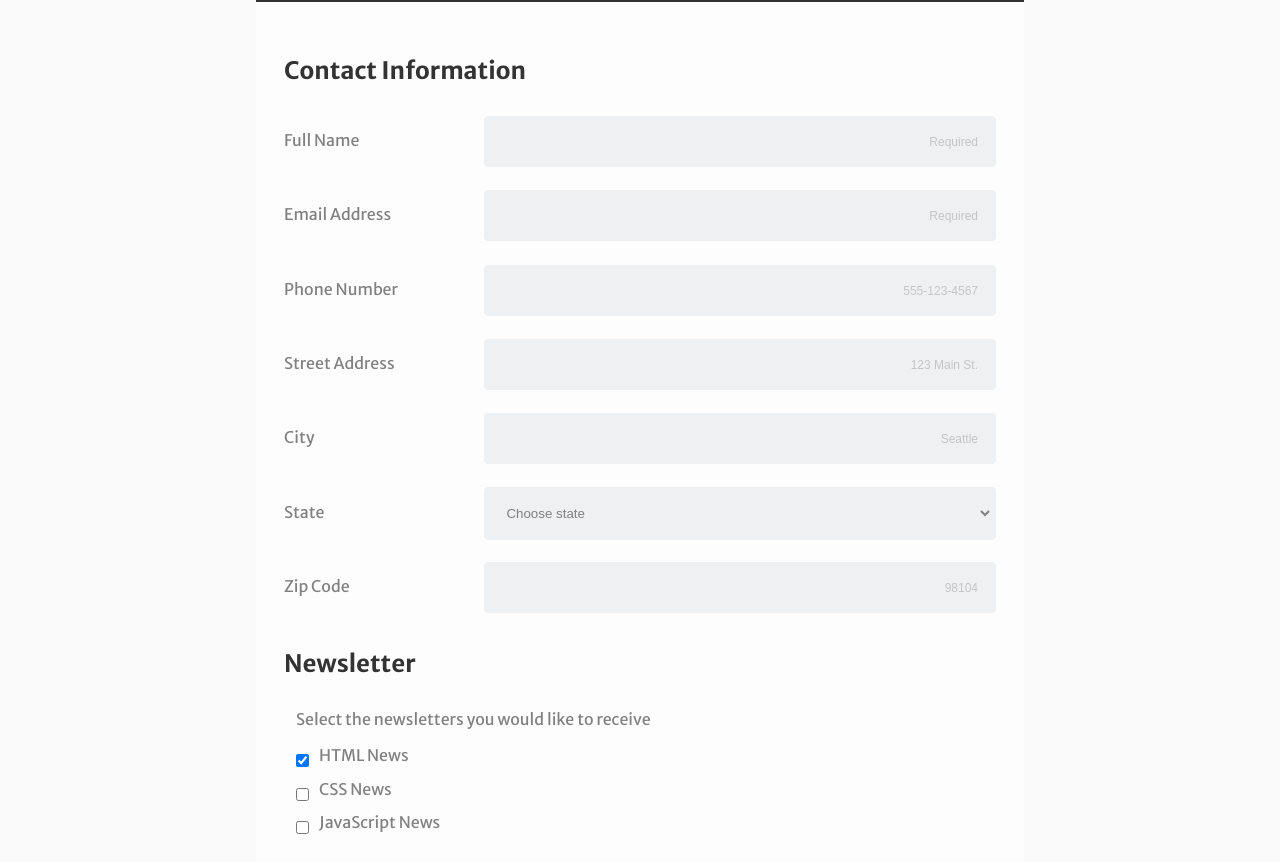
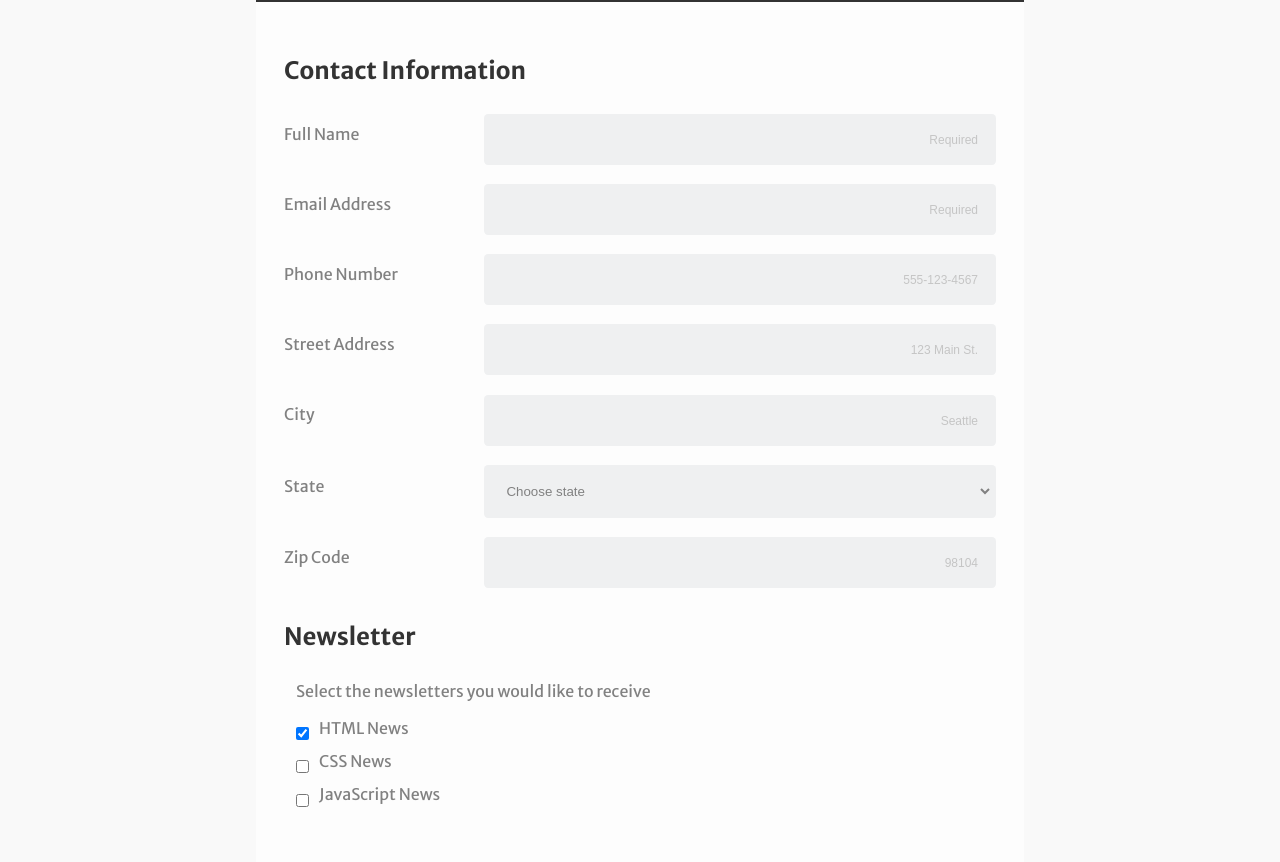
Before and after one commit to AbdiqafarHashi/Techdegree-project-3-, a plain HTML site: page Techdegree-project-3-/Index.html in a window 1280 px wide. Shown: the part 234-1096 px from the top of the page. Drawn offline with Linux system fonts and the light colour scheme.

Commit message:
corrections
just corrected the faults.

```diff
--- a/Techdegree-project-3-/Index.html
+++ b/Techdegree-project-3-/Index.html
@@ -3,7 +3,7 @@
     <head>
         <meta charset="utf-8">
         <meta http-equiv="X-UA-Compatible" content="IE=edge">
-        <title></title>
+        <title>The Code Review</title>
         <meta name="description" content="">
         <meta name="viewport" content="width=device-width, initial-scale=1">
         <link href="https://fonts.googleapis.com/css?family=Merriweather+Sans:400,400i,700" rel="stylesheet">
@@ -25,39 +25,27 @@
                     <fieldset>
                             <legend>Contact Information</legend>
                             <div>
-                              <label for="name">
-                                <span>Full Name</span>
-                              </label>
+                              <label for="name">Full Name</label>
                               <input type="text" id="name" name="user_name" placeholder="Required" required>
                             </div>
                             <div>
-                              <label for="email">
-                                <span>Email Address</span>
-                              </label>
+                              <label for="email">Email Address</label>
                               <input type="email" id="email" name="user_email" placeholder="Required" required>
                             </div>
                             <div>
-                              <label for="phone">
-                                <span>Phone Number</span>
-                              </label>
+                              <label for="phone">Phone Number</label>
                               <input type="tel" id="phone" name="user_phone" placeholder="555-123-4567">
                             </div>
                             <div>
-                              <label for="address">
-                                <span>Street Address</span>
-                              </label>
+                              <label for="address">Street Address</label>
                               <input type="text" id="address" name="user_address" placeholder="123 Main St.">
                             </div>
                             <div>
-                              <label for="city">
-                                <span>City</span>
-                              </label>
+                              <label for="city">City</label>
                               <input type="text" id="city" name="user_city" placeholder="Seattle">
                             </div>
                             <div>
-                                    <label for="state">
-                                            <span>State</span>
-                                          </label>
+                                    <label for="state">State</label>
                                           <select id="state" name="user_state">
                                             <option value="" disabled selected>Choose state</option>
                                             <option value="AL">Alabama</option>
@@ -113,10 +101,8 @@
                                             <option value="WY">Wyoming</option>
                                           </select>
                                         </div>
-                                        <div>
-                                          <label for="zip">
-                                            <span>Zip Code</span>
-                                          </label>
+                                        <div class="zip">
+                                          <label for="zip">Zip Code</label>
                                           <input type="text" id="zip" name="user_zipcode" maxlength="5" placeholder="98104">
                                         </div>
                                       </fieldset>
@@ -162,8 +148,6 @@
           <button type="submit">Sign Up</button>
         </form>
       </div><!-- end .wrapper -->
-                </form>
-            </div>
 
         </main>
         <footer>
```
